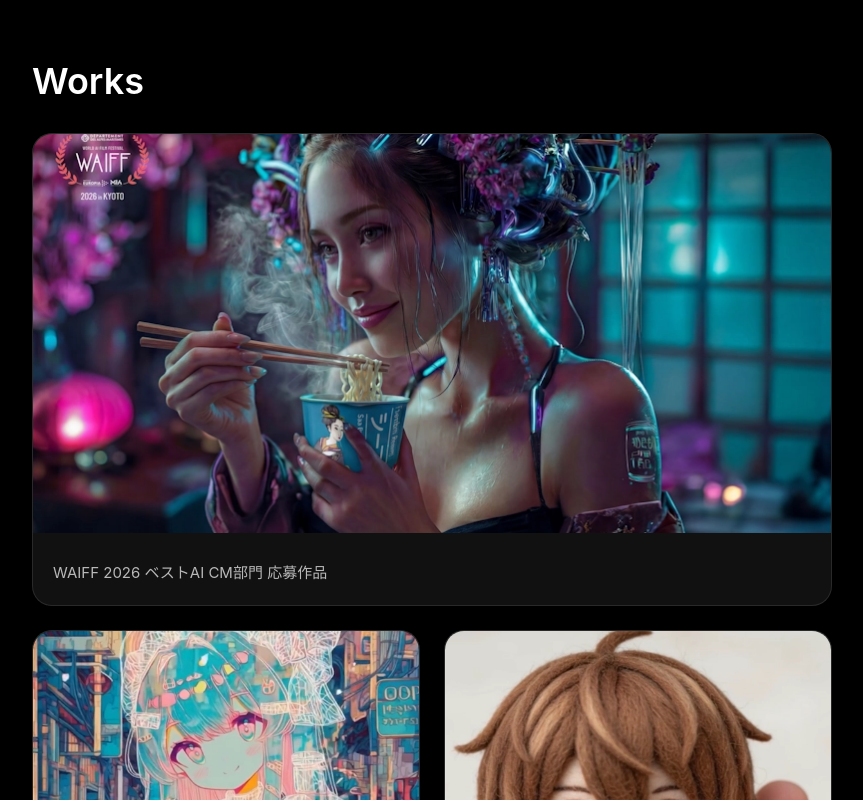
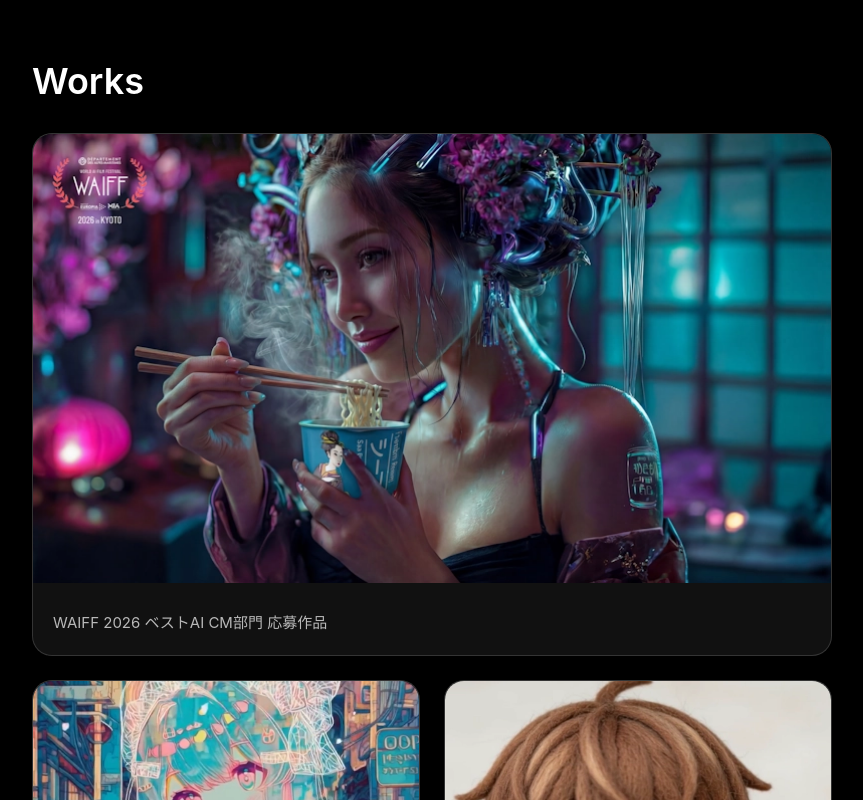
Before and after one commit to beautiful131days/AI_Portfolio, a Nuxt app: page / in a window 1280 px wide. Shown: the part 580-1380 px from the top of the page, without its empty margins (208-1071 px from the left). Built offline with nearby package versions, Linux system fonts and the light colour scheme.

Commit message:
Profile画像調整

```diff
--- a/app/components/HeroSection.vue
+++ b/app/components/HeroSection.vue
@@ -66,11 +66,11 @@ const stats = [
 
       <!-- 画像 -->
       <div class="flex justify-center">
-        <div class="relative w-[80%] max-w-[520px] aspect-square overflow-hidden rounded-[28px] shadow-[0_30px_80px_rgba(0,0,0,0.45)] mx-auto mb-12 sm:mb-0" >
+        <div class="relative w-[80%] max-w-[520px] rounded-[28px] shadow-[0_30px_80px_rgba(0,0,0,0.45)] mx-auto mb-12 sm:mb-0">
           <img
             src="/images/profile.webp"
             alt="Yasu"
-            class="w-full h-full object-cover"
+            class="w-full h-auto object-cover aspect-[1/1]"
           />
         </div>
       </div>
--- a/app/components/WorksSection.vue
+++ b/app/components/WorksSection.vue
@@ -94,14 +94,14 @@ const closeVideo = () => {
           v-for="w in works"
           :key="w.title"
           @click="openVideo(w.videoId)"
-          class="group cursor-pointer bg-[#111] border border-white/10 rounded-[20px] overflow-hidden transition hover:-translate-y-1 hover:border-white/20"
+          class="group cursor-pointer bg-[#111] border border-white/15 rounded-[20px] overflow-hidden transition hover:-translate-y-1 hover:border-white/30"
           :class="w.featured ? 'sm:col-span-2' : ''"
         >
 
           <!-- image -->
           <div
             class="overflow-hidden bg-[#1a1a1a]"
-            :class="w.ratio === 'landscape' ? 'aspect-[16/8]' : 'aspect-[4/5]'"
+            :class="w.ratio === 'landscape' ? 'aspect-[16/9]' : 'aspect-[4/5]'"
           >
             <img
               :src="w.img"
```
